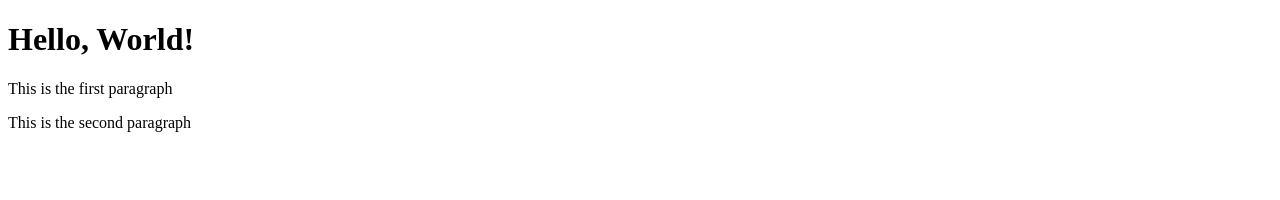
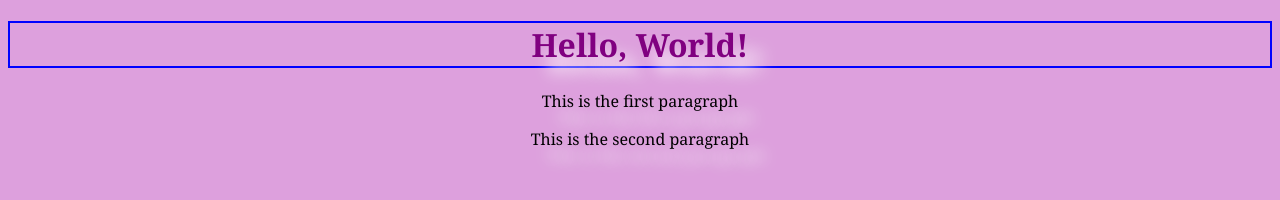
Before and after one commit to kaz-paolo/git-test, a website: page index.html in a window 1280 px wide. Drawn offline with Linux system fonts and the light colour scheme.

```diff
--- a/index.html
+++ b/index.html
@@ -1,9 +1,11 @@
 <!DOCTYPE html>
 <html>
-	<head></head>
-	<body>
-		<h1>Hello, World!</h1>
-		<p>This is the first paragraph</p>
-		<p>This is the second paragraph</p>
-	</body>
+  <head>
+    <link rel="stylesheet" href="styles.css" />
+  </head>
+  <body>
+    <h1>Hello, World!</h1>
+    <p>This is the first paragraph</p>
+    <p>This is the second paragraph</p>
+  </body>
 </html>
--- /dev/null
+++ b/styles.css
@@ -0,0 +1,12 @@
+body {
+  background-color: plum;
+  font-family: Georgia, sans-serif;
+  text-align: center;
+  text-shadow: 1em 1em 1em white;
+}
+
+h1 {
+  color: purple;
+  font-size: 2em;
+  border: blue 2px solid;
+}
```
Also changed, not shown: package.json (added, +14 -0 lines), 2 other files.
